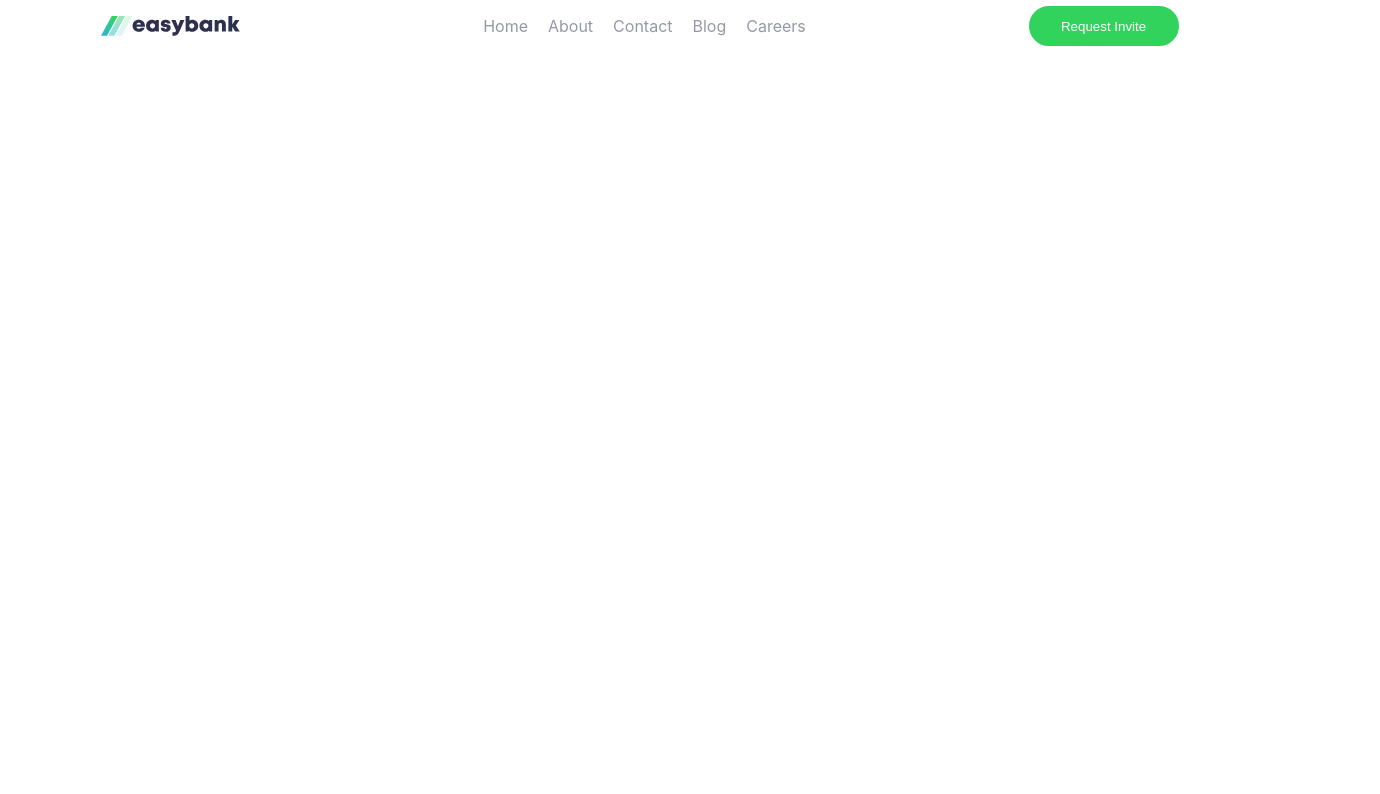
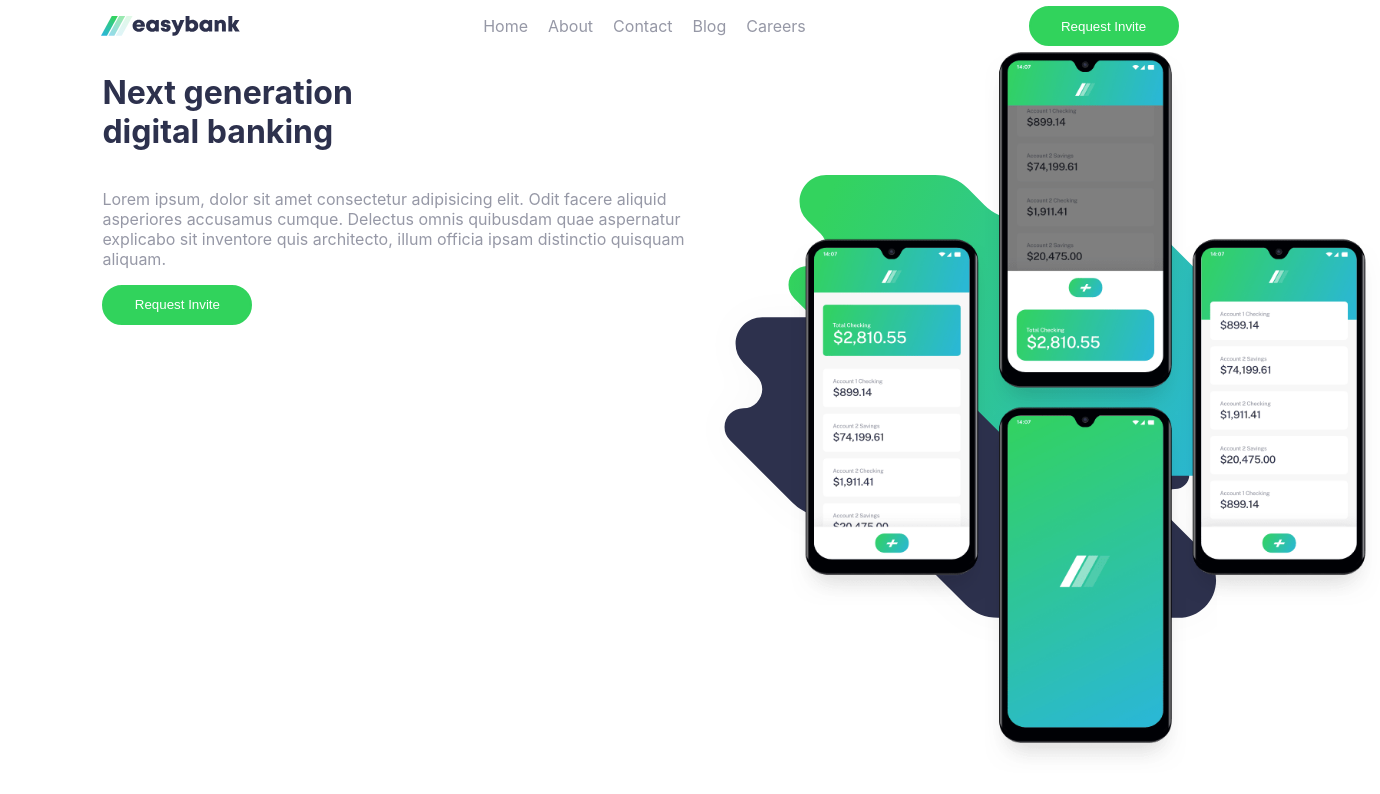
Before and after one commit to steven-mpawulo/easybank-landing-page, a React (Create React App) app: page / in a window 1280 px wide. Shown: the top 794 px of the page, 1380 px wide, since content can reach past the window. Built offline with nearby package versions, Linux system fonts and the light colour scheme.

Commit message:
styles first section of Main

```diff
--- a/src/App.js
+++ b/src/App.js
@@ -1,10 +1,12 @@
 import Header from "./components/header/Header";
+import Main from "./components/main/Main";
 
 
 function App() {
   return (
     <div className="App">
      <Header/>
+     <Main/>
     </div>
   );
 }
--- a/src/components/main/Main.js
+++ b/src/components/main/Main.js
@@ -1,18 +1,19 @@
 import React from 'react'
 import Button from '../../common/button/Button'
 import MockUps from '../../images/image-mockups.png'
+import './main.css'
 
 const Main = () => {
   return (
     <main>
         <div className="first-section">
             <div className="first-section-left">
-                <h1>Next generation digital banking</h1>
+                <h1>Next generation <span className='digital-banking'>digital banking</span></h1>
                 <p>Lorem ipsum, dolor sit amet consectetur adipisicing elit. Odit facere aliquid asperiores accusamus cumque. Delectus omnis quibusdam quae aspernatur explicabo sit inventore quis architecto, illum officia ipsam distinctio quisquam aliquam.</p>
                 <Button buttonText={"Request Invite"}/>
             </div>
             <div className="first-section-right">
-                <img src={MockUps} alt="mock ups" />
+                <img src={MockUps} alt="mock ups" className='mock-ups'/>
             </div>
         </div>
         <div className="second-section"></div>
--- a/src/components/main/main.css
+++ b/src/components/main/main.css
@@ -0,0 +1,36 @@
+.first-section {
+    display: flex;
+}
+
+.first-section-left {
+    width: 50%;
+    display: flex;
+    flex-direction: column;
+    align-items: flex-start;
+    margin-left: 8%;
+}
+
+.first-section-left h1 {
+    color: hsl(233, 26%, 24%);
+}
+
+.first-section-left p {
+    color: hsl(233, 8%, 62%);
+}
+.first-section-right {
+    width: 50%;
+    background-image: url('../../images/bg-intro-desktop.svg');
+    background-position: center;
+    background-size: contain;
+    background-repeat: no-repeat;
+}
+
+.mock-ups {
+    width: 100%;
+    position: relative;
+    left: 100px;
+}
+
+.digital-banking {
+    display: block;
+}
```
